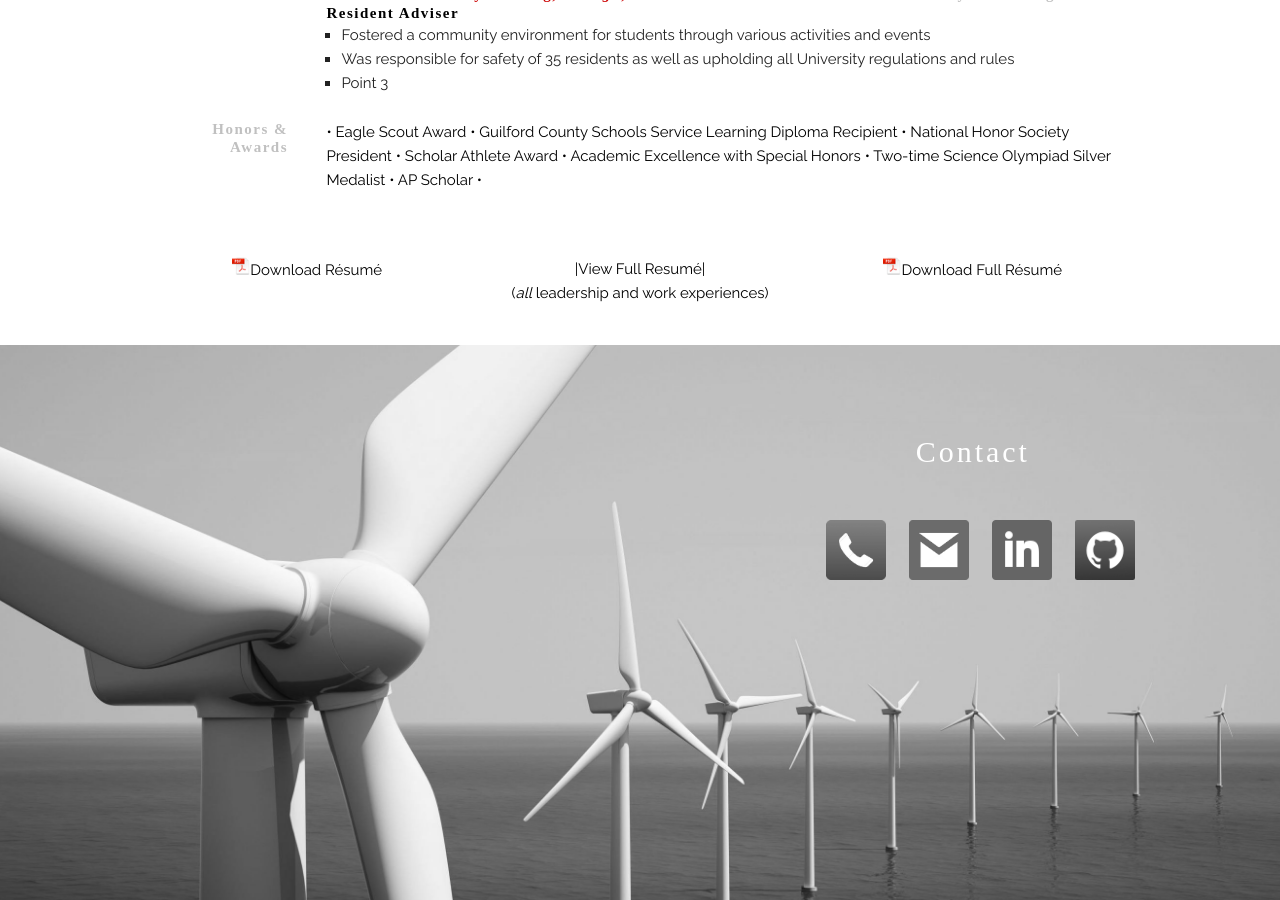
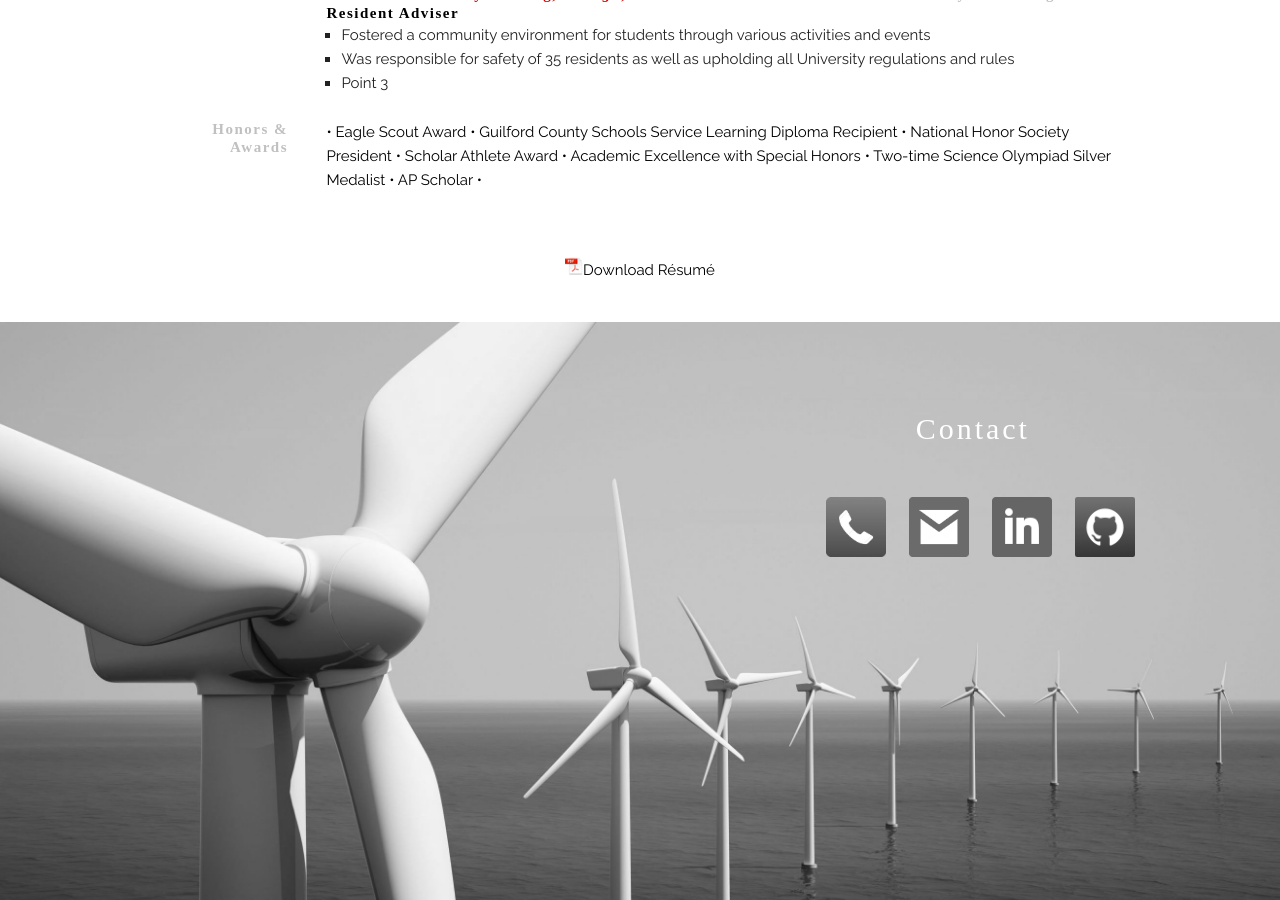
Before and after one commit to jacksoncwilliams/jackson-erin, a Jekyll site: the page built from index.html, in a window 1280 px wide and 900 px high, scrolled down 3674 px. Built offline with Jekyll 4.4.1, drawn with Linux system fonts in a browser that asks for light colours; nearby versions of some CDN libraries; some web fonts are replaced.

Commit message:
Update index.html

```diff
--- a/index.html
+++ b/index.html
@@ -354,7 +354,7 @@ title: Jackson Williams
 
 
             <div class="container downloadbar">
-                        <div class="four columns">
+                        <div class="four columns offset-by-four coulmns">
                                     <p>
 
                                                 <a href="JacksonWilliamsRésumé.pdf" download><img src="images/Adobe_PDF_file_icon_24x24.png" alt="Download Résumé" style="width:18px;height:18px;">Download Résumé</a>
@@ -362,19 +362,7 @@ title: Jackson Williams
                                     </p>
                         </div>
 
-                        <div class="four columns">
-                                    <p>
-                                                <a href="masterrésumé.html">|View Full Resumé|</a>
-                                                <br/>
-                                                (<em>all</em> leadership and work experiences)
-                                    </p>
-                        </div>
 
-                        <div class="four columns">
-                                    <p>
-                                                <a href="JacksonWilliamsMasterRésumé.pdf" download><img src="images/Adobe_PDF_file_icon_24x24.png" alt="Download Résumé" style="width:18px;height:18px;">Download Full Résumé</a>
-                                    </p>
-                        </div>
 
             </div>
 </section>
```
